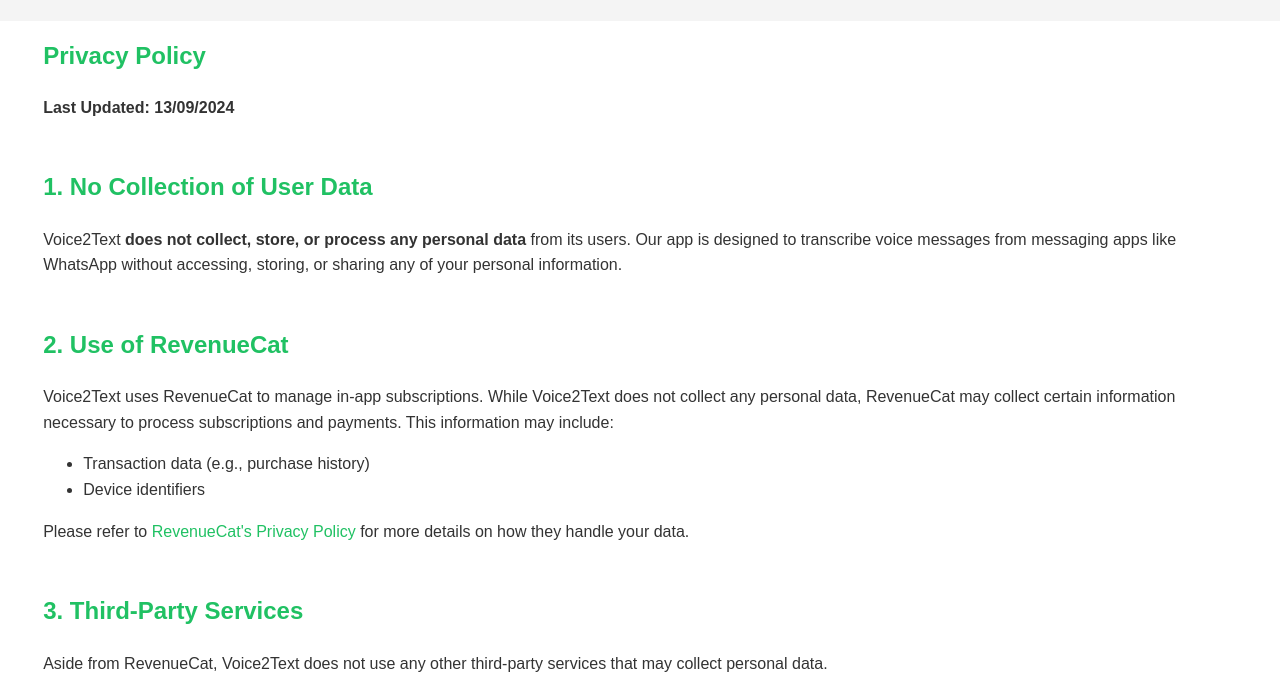
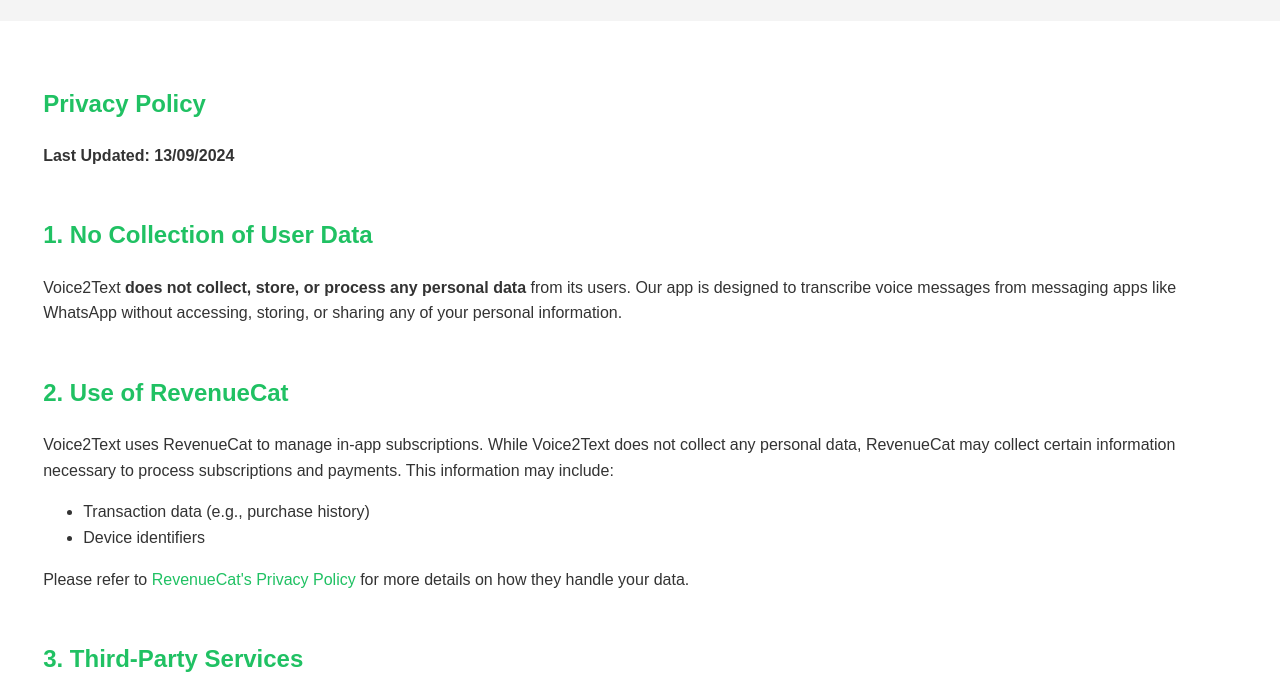
Before and after one commit to albo95/Voice2TextPrivacyAndPolicy, a plain HTML site: page index.html in a window 1280 px wide. Shown: the part 92-788 px from the top of the page. Drawn offline with Linux system fonts and the light colour scheme.

Commit message:
Aggiunto padding a priv policy

```diff
--- a/index.html
+++ b/index.html
@@ -125,7 +125,7 @@
 
 
     <div class="container">
-        <section id="privacy-policy">
+        <section id="privacy-policy" class="listElem">
             <h2>Privacy Policy</h2>
             <p><strong>Last Updated: 13/09/2024</strong></p>
 
```
